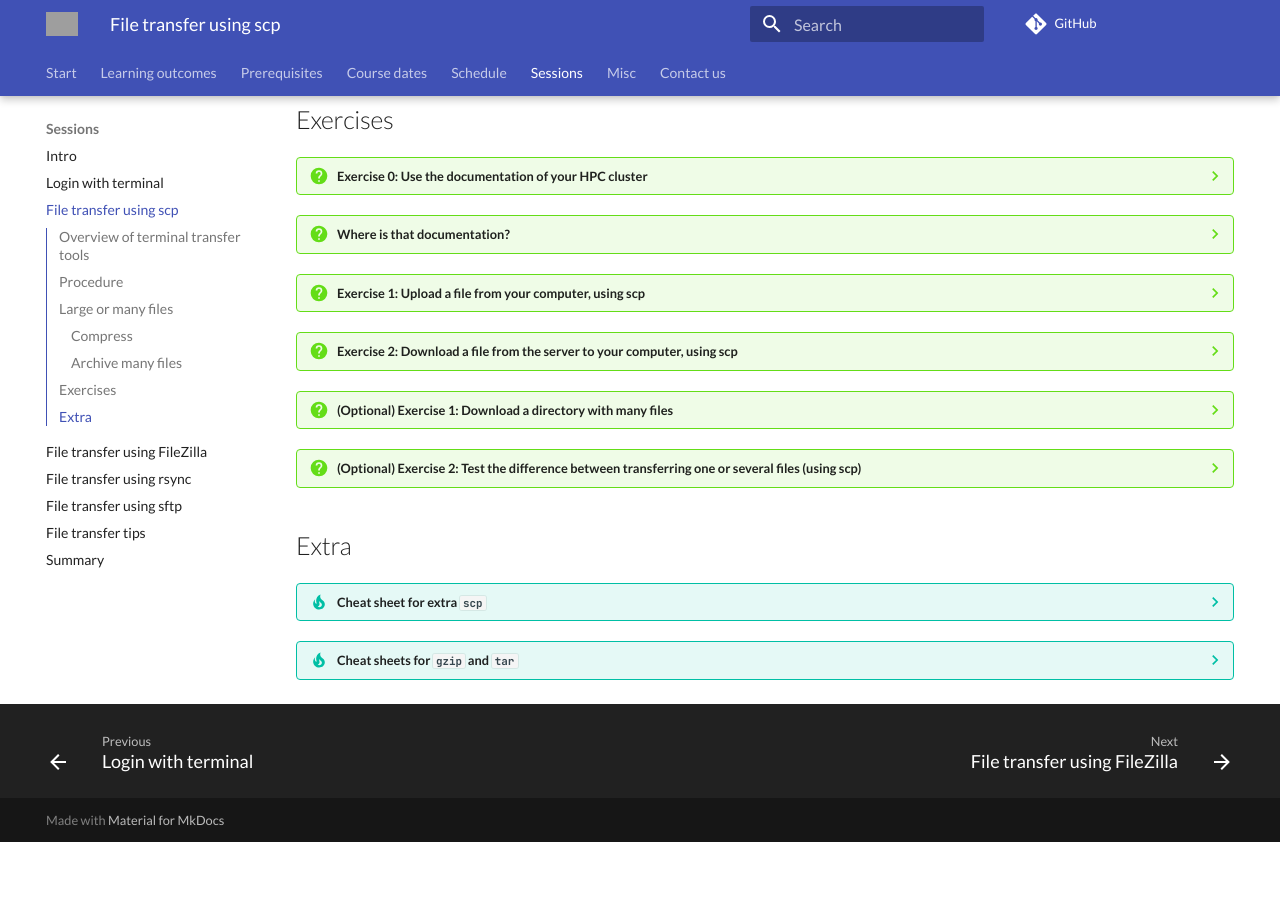
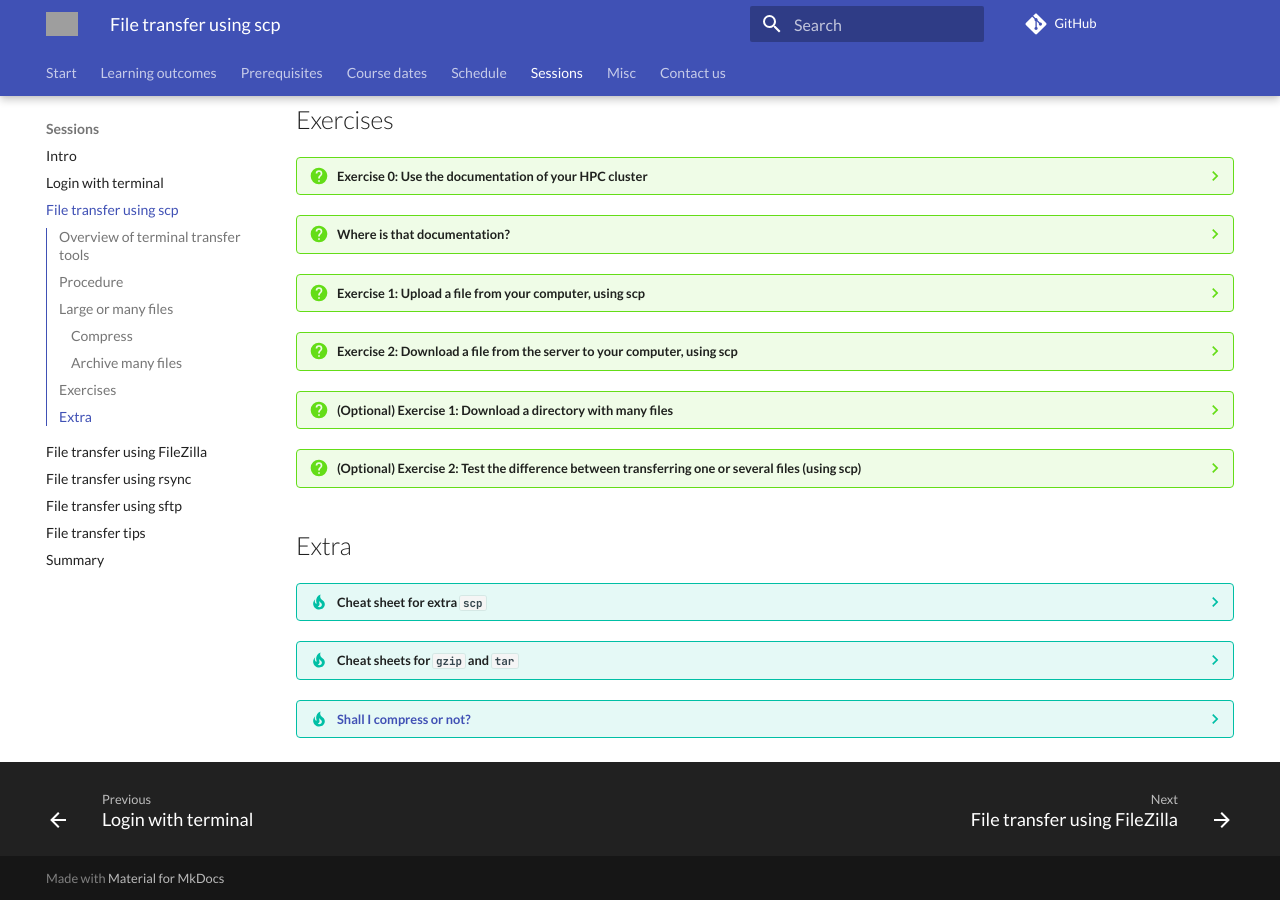
Before and after one commit to UPPMAX/naiss_file_transfer_course, an MkDocs documentation site: the page built from docs/sessions/scp/README.md, in a window 1280 px wide and 900 px high, scrolled down 3343 px. Built offline with MkDocs 1.6.1 and Material for MkDocs 9.7.7, drawn with Linux system fonts in a browser that asks for light colours; comment, search, counter and statistics services are not loaded; before the commit the page ends 4185 px from its top, so only the background shows below that; grey boxes are pictures that could not be loaded.

Commit message:
scp compress or not link

```diff
--- a/docs/sessions/scp/README.md
+++ b/docs/sessions/scp/README.md
@@ -343,3 +343,5 @@ tags:
 
     - [``gzip`` manual](https://www.gnu.org/software/gzip/manual/gzip.html#Sample)
     - [``tar`` manual](https://devhints.io/tar)
+
+??? tip "[Shall I compress or not?](https://filetransferhq.com/should-i-compress-files-before-transferring/)"
```
